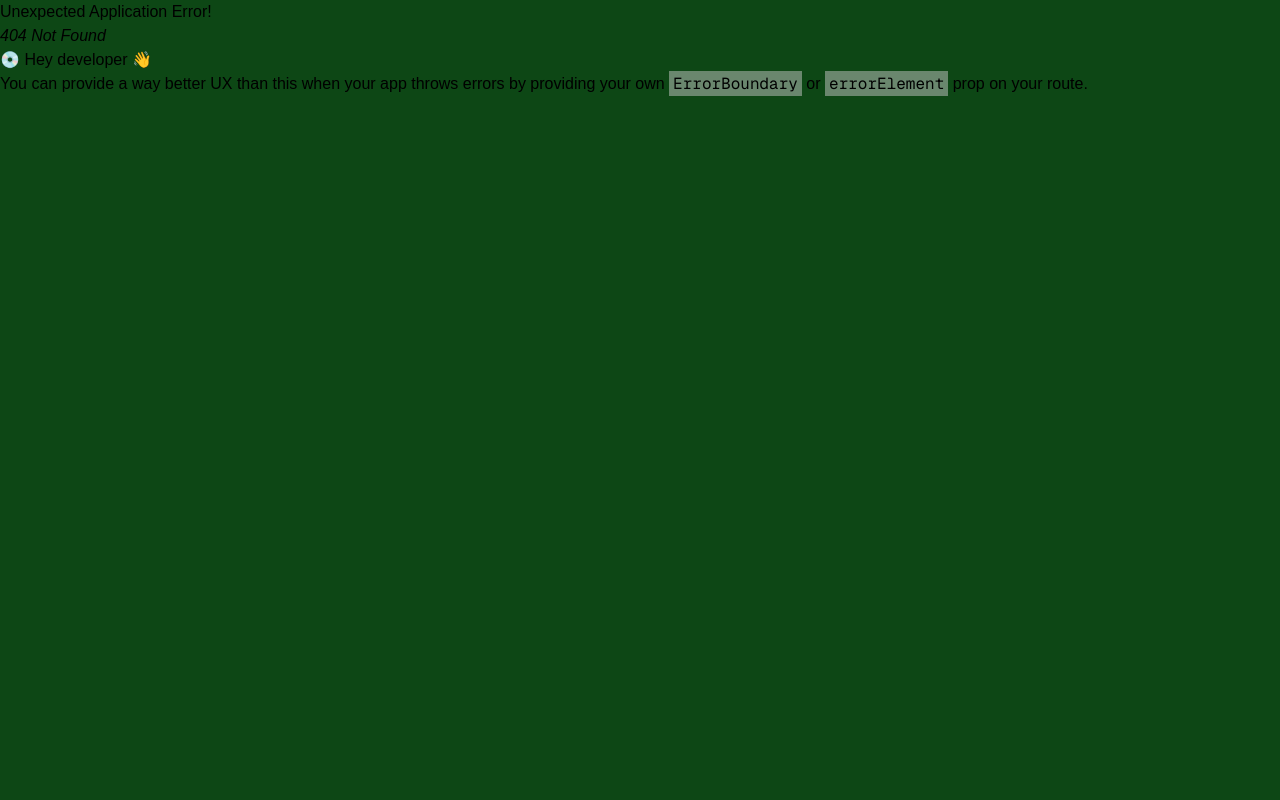
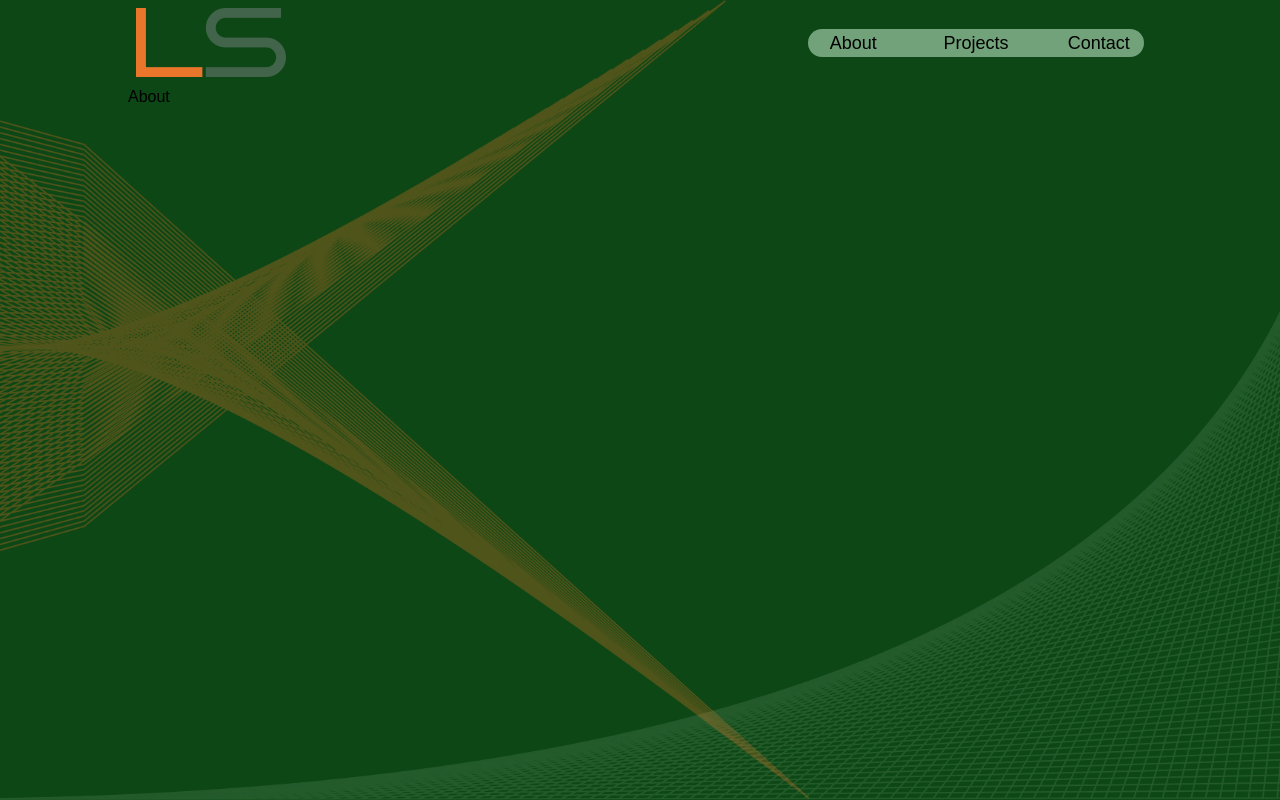
Before and after one commit to marefpceo/portfolio-react-vite, a React (Vite) app: page /about in a window 1280 px wide. Before the commit this address had no page. Built offline with nearby package versions, Linux system fonts and the light colour scheme; a web font is replaced by a local one.

Commit message:
Created About page and updated NavBar link

```diff
--- a/src/components/NavBar.jsx
+++ b/src/components/NavBar.jsx
@@ -8,7 +8,9 @@ function NavBar() {
         [&>li]:hover:text-nature-dark'
       >
         <li>
-          <Link href='/#about'>About</Link>
+          <Link to={'/about'} viewTransition={true}>
+            About
+          </Link>
         </li>
         <li>
           <Link href='#projects'>Projects</Link>
--- /dev/null
+++ b/src/pages/About.jsx
@@ -0,0 +1,9 @@
+function About() {
+  return (
+    <section>
+      <h1>About</h1>
+    </section>
+  );
+}
+
+export default About;
--- a/src/utilities/Routes.jsx
+++ b/src/utilities/Routes.jsx
@@ -1,12 +1,16 @@
 import { createBrowserRouter, RouterProvider } from 'react-router';
 import App from '../App';
 import Home from '../pages/Home';
+import About from '../pages/About';
 
 function Router() {
   const router = createBrowserRouter([
     {
       element: <App />,
-      children: [{ index: true, element: <Home /> }],
+      children: [
+        { index: true, element: <Home /> },
+        { path: '/about', element: <About /> },
+      ],
     },
   ]);
   return <RouterProvider router={router} />;
```
